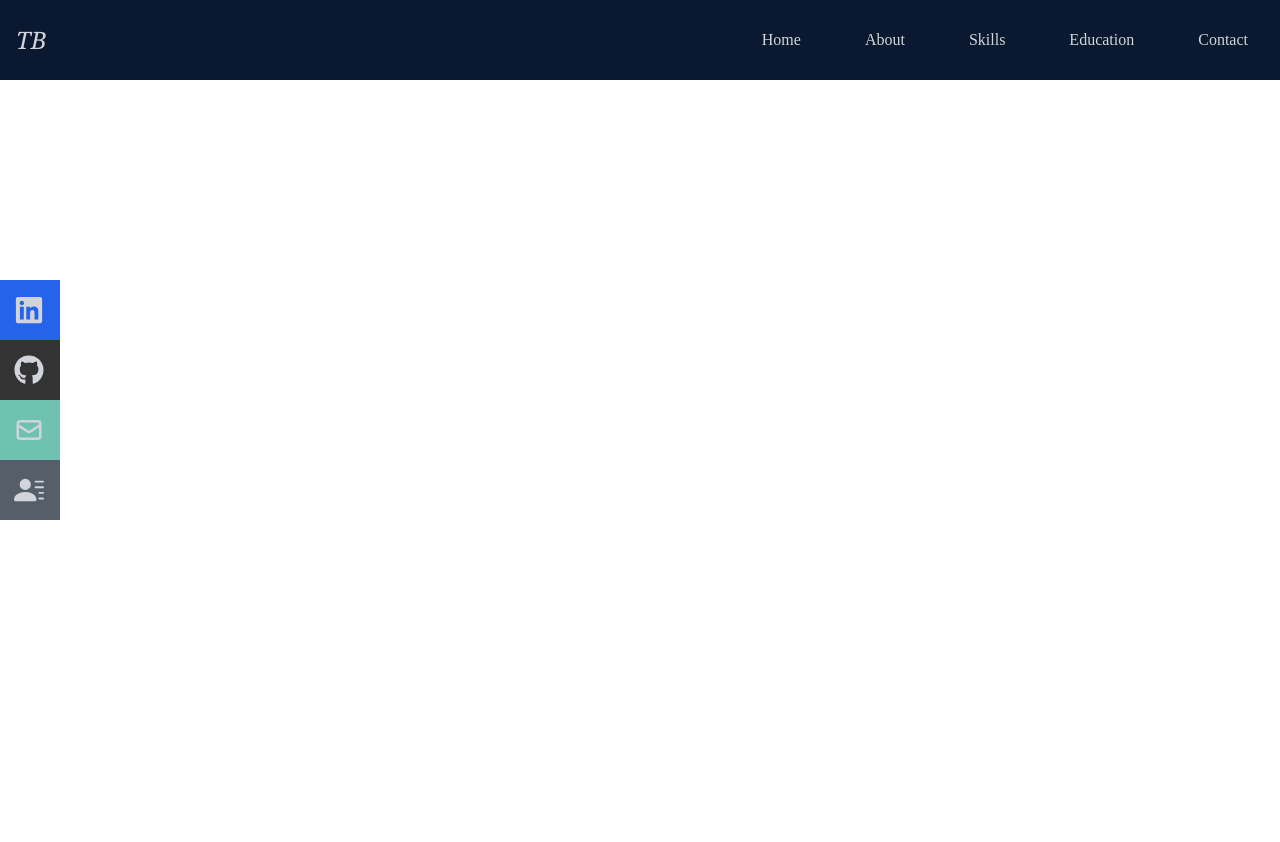
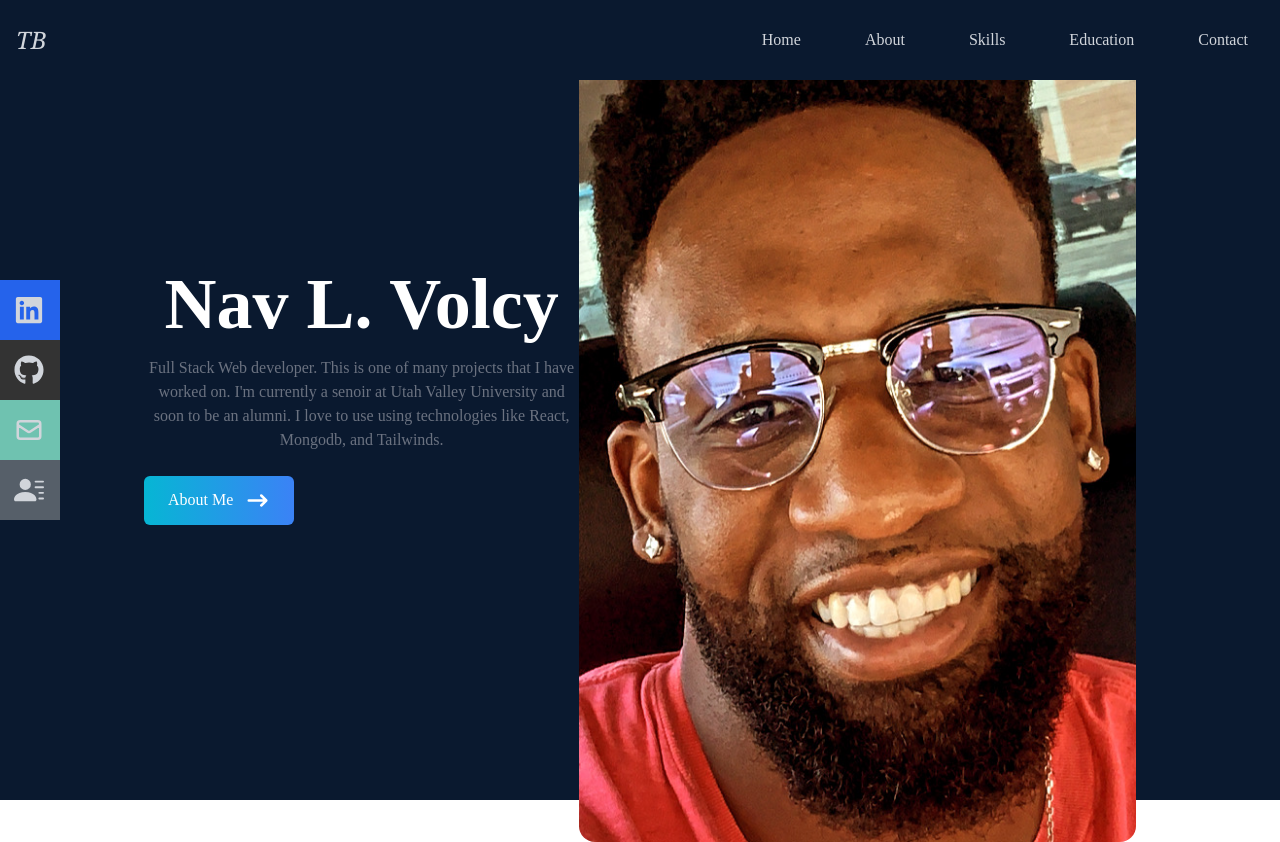
Before and after one commit to navvolcy/myprofile, a React (Create React App) app: page / in a window 1280 px wide. Before the commit the page ends 800 px from the top, so only its background shows below. Built offline with nearby package versions, Linux system fonts and the light colour scheme.

Commit message:
landing page complete

```diff
--- a/src/App.js
+++ b/src/App.js
@@ -1,10 +1,12 @@
 import NavBar from './components/NavBar';
+import Home from './components/Home';
 import './App.css';
 
 function App() {
   return (
     <div className="App">
       <NavBar/>
+      <Home/>
     </div>
   );
 }
--- a/src/components/Home.jsx
+++ b/src/components/Home.jsx
@@ -1,9 +1,49 @@
 import React from "react";
+import { HiArrowNarrowRight } from "react-icons/hi";
+import Nav from '../assets/Nav.png';
+import { Link } from "react-scroll";
 
-function Home(){
+
+
+const Home = () =>{
     return (
-        <div>Home</div>
+        <div
+        name= "home"
+        className="h-screen w-full bg-[#0a192f]"
+        >
+            <div className="max-w-screen-lg mx-auto flex flex-col items-center justify-center h-full px-4 md:flex-row">
+                <div className="flex flex-col justify-center h-full">
+                    <h2 className="text-4xl sm:text-7xl font-bold text-white">
+                        Nav L. Volcy
+                    </h2>
+                    <p className=" text-gray-500 py-4 max-w-md">
+                        Full Stack Web developer. This is one of many projects that I have worked on.
+                        I'm currently a senoir at Utah Valley University and soon to be an alumni.
+                        I love to use using technologies like React, Mongodb, and Tailwinds.
+                    </p>
+                    <div>
+                        <Link
+                        to="about"
+                        smooth
+                        duration={500}
+                        className="group text-white w-fit px-6 py-3 my-2 flex items-center rounded-md bg-gradient-to-r from-cyan-500 to-blue-500 cursor-pointer"
+                        >
+                         About Me
+                         <span className="group-hover:rotate-90 duration-300">
+                            <HiArrowNarrowRight size={25} className="ml-3"/>
+                         </span>
+                        </Link>
+                    </div>
+                </div>
+                <div>
+                    <img src={Nav}
+
+                    alt="my profile"
+                    className="rounded-2xl mx-auto w-2/3 md:w-full"
+                    />
+                </div>
+           </div>
+        </div>
     )
-}
-
+};
 export default Home;
--- a/src/components/NavBar.jsx
+++ b/src/components/NavBar.jsx
@@ -3,9 +3,7 @@
     FaBars,
     FaTimes,
     FaGithub,
-    FaLinkedin,
-    FaLinkedinIn,
-
+    FaLinkedin
 } from 'react-icons/fa'
 import { HiOutlineMail } from 'react-icons/hi';
 import { BsFillPersonLinesFill } from 'react-icons/bs';
@@ -96,7 +94,7 @@
             <li className='w-[160px] h-[60px] flex justify-between items-center ml-[-100px] hover:ml-[-10px] duration-300 bg-blue-600'>
               <a
                 className='flex justify-between items-center w-full text-gray-300'
-                href='/'
+                href='https://www.linkedin.com/in/nav-l-volcy-336535177/'
               >
                 Linkedin <FaLinkedin size={30} />
               </a>
@@ -104,7 +102,7 @@
             <li className='w-[160px] h-[60px] flex justify-between items-center ml-[-100px] hover:ml-[-10px] duration-300 bg-[#333333]'>
               <a
                 className='flex justify-between items-center w-full text-gray-300'
-                href='/'
+                href='https://github.com/navvolcy'
               >
                 Github <FaGithub size={30} />
               </a>
```
Also changed, not shown: src/assets/Nav.png (added).
